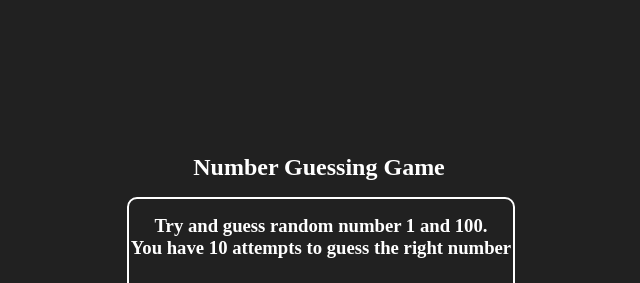
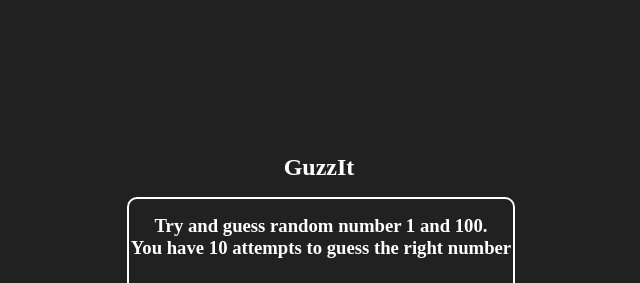
Before and after one commit to AkhilReddyGundla/guessNumber, a plain HTML site: page index.html in a window 1280 px wide. Shown: the top 283 px of the page, without its empty margins (321-961 px from the left). Drawn offline with Linux system fonts and the light colour scheme.

Commit message:
index.html

```diff
--- a/index.html
+++ b/index.html
@@ -8,7 +8,7 @@
     <link rel="stylesheet" href="mediaquries.css">
 </head>
 <body>
-    <h2 class="heading text">Number Guessing Game</h2>
+    <h2 class="heading text">GuzzIt</h2>
     <div class="box">
         <h3 class="box-heading">
             Try and guess random number 1 and 100.
```
